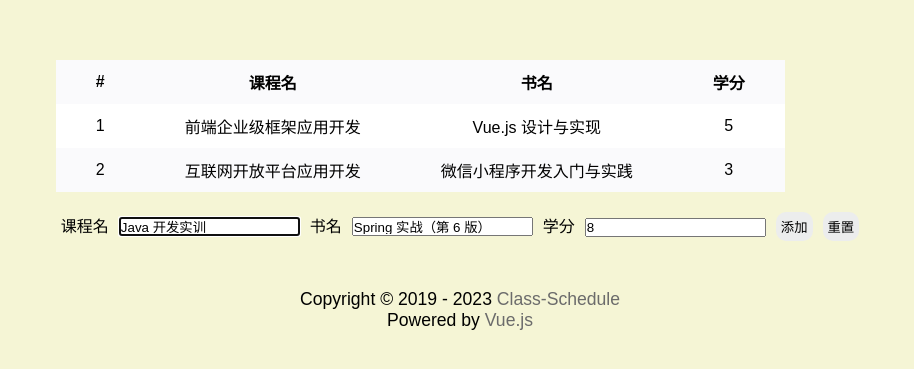
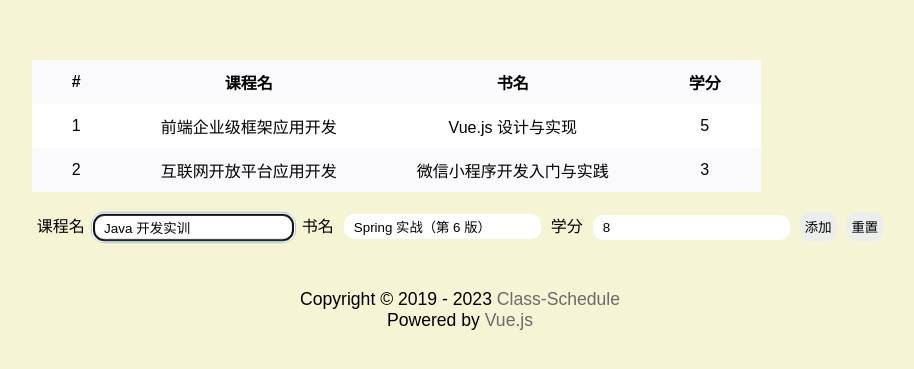
Before and after one commit to Sanjeever/class-schedule, a Vue app: page / in a window 1280 px wide. Shown: the part 191-560 px from the top of the page, without its empty margins (180-1094 px from the left). Built offline with nearby package versions, Linux system fonts and the light colour scheme.

Commit message:
feat(style): add transition when `input:focus` and `button:focus`

```diff
--- a/src/App.vue
+++ b/src/App.vue
@@ -103,6 +103,17 @@ button {
   margin: 0 5px;
 }
 
+input {
+  padding: 5px 10px;
+  border: none;
+  border-radius: 10px;
+}
+
+input:focus {
+  transform: translateY(1px) scale(1.01);
+  box-shadow: rgba(3, 102, 214, 0.3) 0px 0px 0px 3px;
+}
+
 button {
   border: none;
   border-radius: 10px;
@@ -110,7 +121,8 @@ button {
   background-color: var(--button-background-color);
 }
 
-button:hover {
+button:hover,
+button:focus {
   transform: translateY(1px);
   background-color: var(--button-hover-background-color);
   box-shadow: rgba(0, 0, 0, 0.16) 0px 3px 6px, rgba(0, 0, 0, 0.23) 0px 3px 6px;
```
